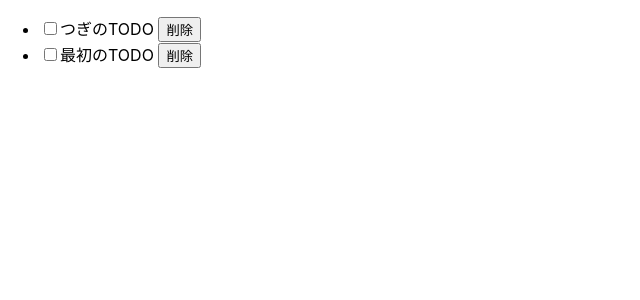
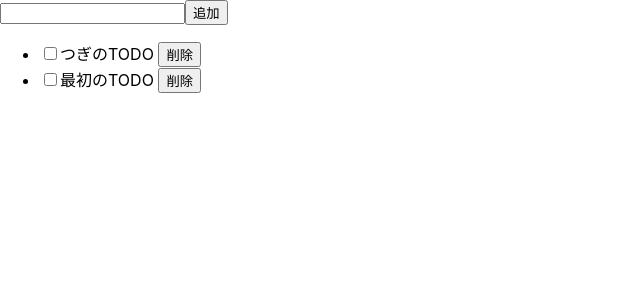
Before and after one commit to kazuto0291/typescript-react, a React (Create React App) app: page / in a window 1280 px wide. Shown: the top 300 px of the page, without its empty margins (0-640 px from the left). Built offline with nearby package versions, Linux system fonts and the light colour scheme.

Commit message:
onChangeイベントの設定

```diff
--- a/src/App.tsx
+++ b/src/App.tsx
@@ -1,5 +1,6 @@
 import React,{ useState}  from 'react';
 import TaskList from './components/TaskList/TaskList'
+import TaskInput from './components/TaskInput/TaskInput'
 import {Task} from './Types'
 
 const initialState: Task[] = [
@@ -18,6 +19,7 @@ const App: React.FC = () => {
   const [tasks, setTasks] = useState(initialState)
   return (
     <div>
+      <TaskInput />
       <TaskList tasks={tasks} />
     </div>
   )
--- a/src/components/TaskInput/TaskInput.tsx
+++ b/src/components/TaskInput/TaskInput.tsx
@@ -3,6 +3,10 @@ import {Task} from '../../Types'
 
 const TaskInput :React.FC = () => {
   const [ inputTitle, setInputTitle] = useState('')
+
+  const handleInputChange = (e:React.ChangeEvent<HTMLInputElement>) => {
+    setInputTitle(e.target.value)
+  }
   return (
     <div className="input-from">
       <div className="inner">
@@ -10,7 +14,9 @@ const TaskInput :React.FC = () => {
           type="text"
           className="input"
           value={inputTitle}
+          onChange={handleInputChange}
         />
+        <button className="btn is-primary">追加</button>
       </div>
     </div>
   )
```
